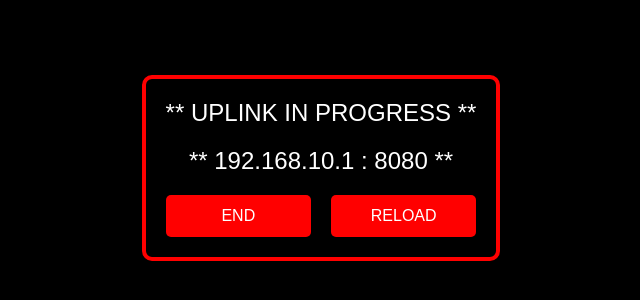
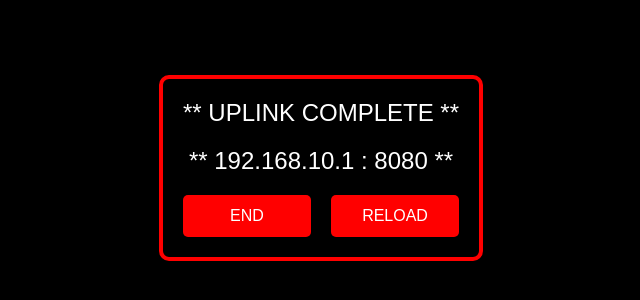
Before and after one commit to GandalfsLair/gandalfslair.github.io, a plain HTML site: page index.html in a window 1280 px wide. Shown: the part 232-532 px from the top of the page, without its empty margins (319-959 px from the left). Drawn offline with Linux system fonts and the light colour scheme.

Commit message:
Update index.html

```diff
--- a/index.html
+++ b/index.html
@@ -62,7 +62,7 @@
 </head>
 <body>
   <div class="flash-box">
-    <div class="message">** UPLINK IN PROGRESS **</div>
+    <div class="message">** UPLINK COMPLETE **</div>
 
     <div class="message">** 192.168.10.1 : 8080 **</div>
 
```
